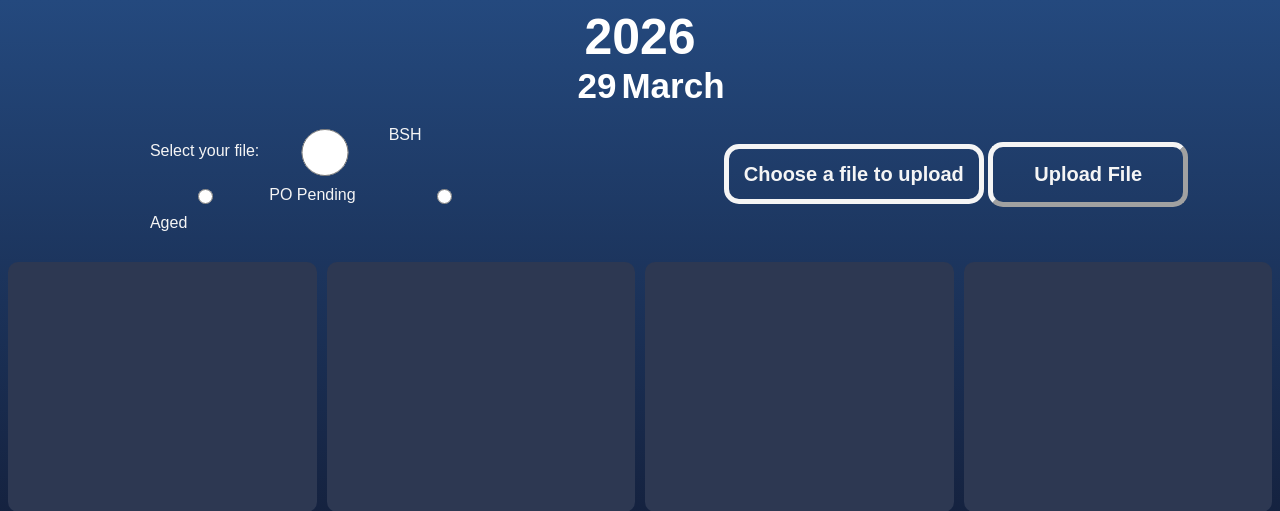
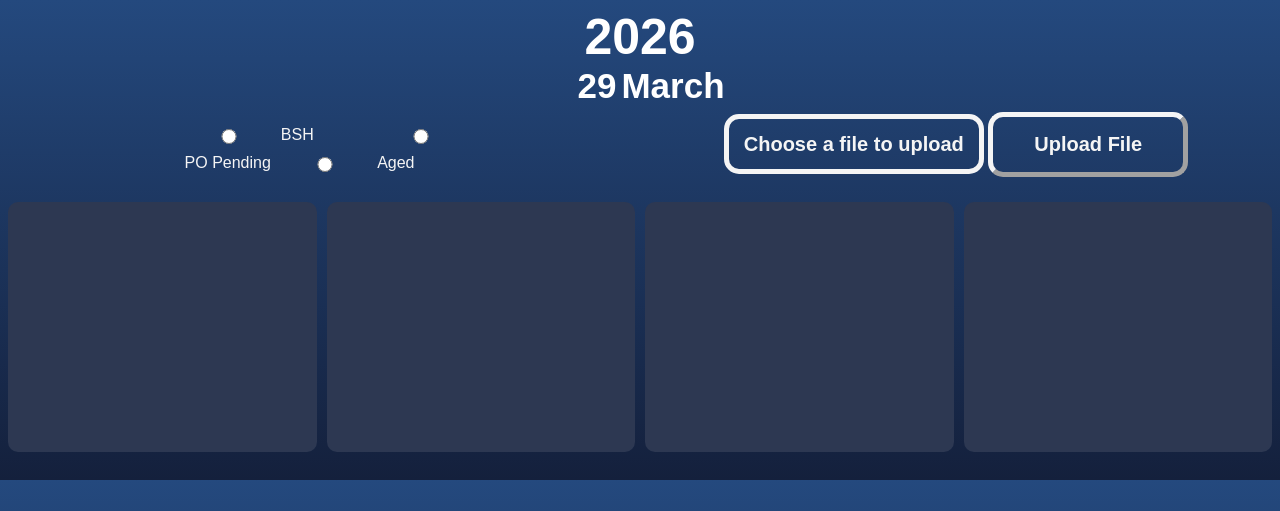
Before and after one commit to VyanPersad/Dashboard, a Flask app: page /uploadFile in a window 1280 px wide. Shown: the top 511 px of the page. Run offline with Flask 3, Linux system fonts and the light colour scheme.

Commit message:
Update uploadFile.html

```diff
--- a/templates/uploadFile.html
+++ b/templates/uploadFile.html
@@ -12,7 +12,6 @@
         </div>
         <form action="/uploadFile" method="POST" enctype="multipart/form-data">
             <div class="check_box">
-                <p>Select your file:</p>
                 <input type="radio" name="file_type" value="bsh" id="b"> <label for="b">BSH</label>
                 <input type="radio" name="file_type" value="pop" id="pp"> <label for="pp">PO Pending</label>
                 <input type="radio" name="file_type" value="aged" id="ag"> <label for="ag">Aged</label>
```
